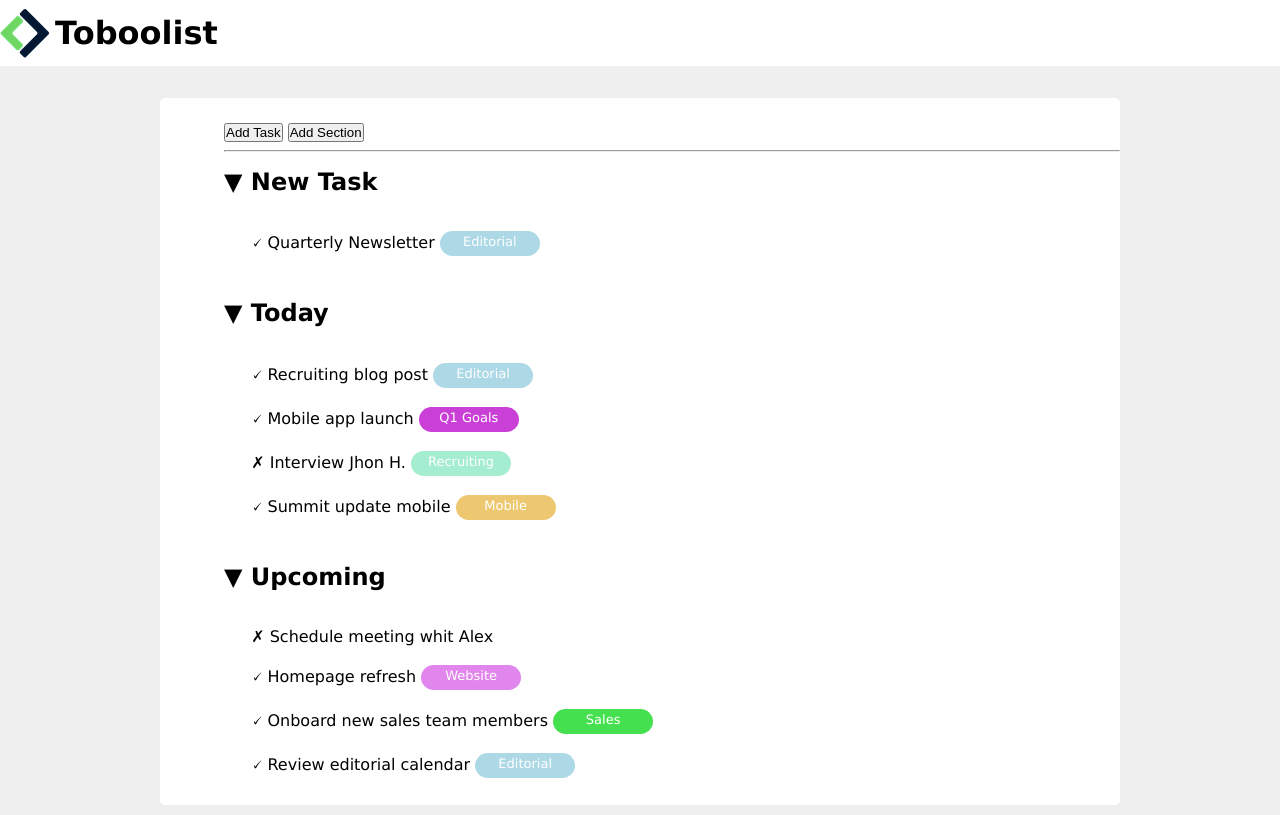
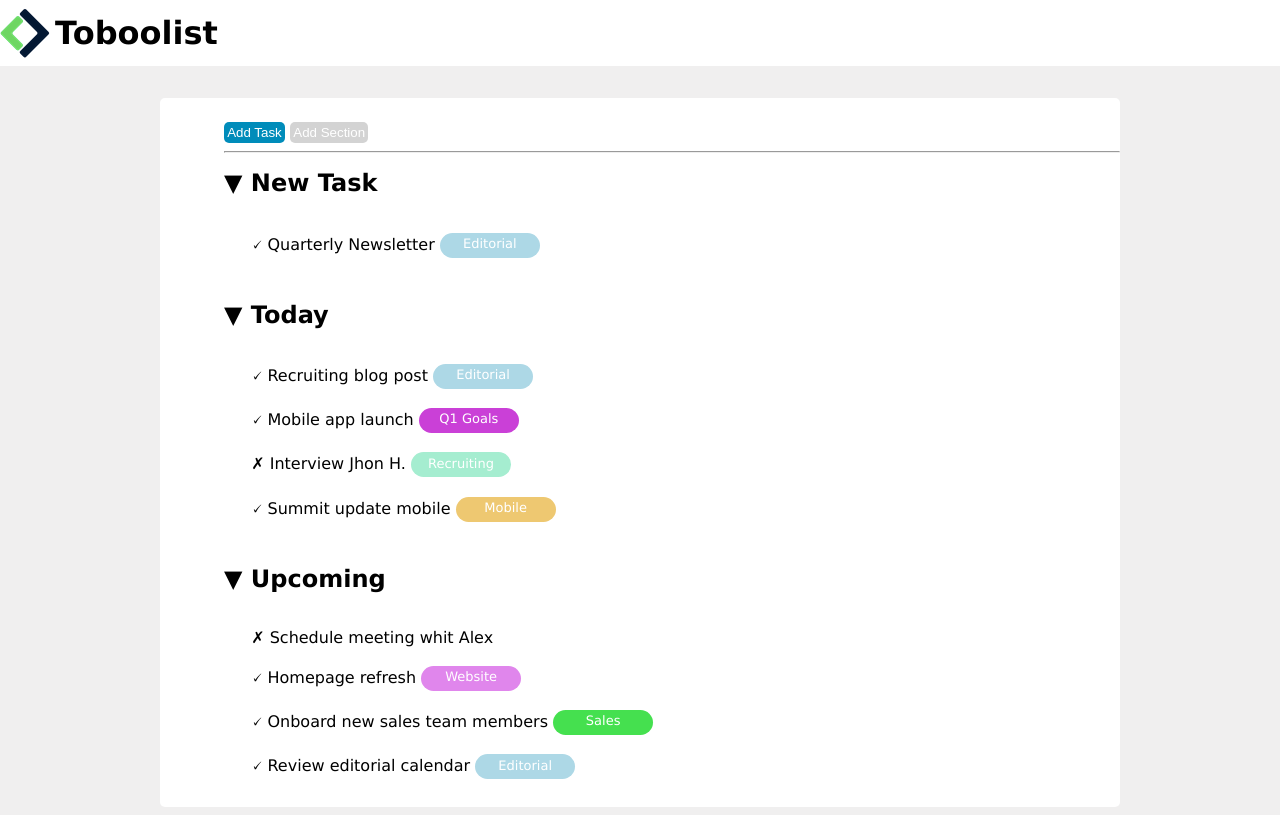
Before and after one commit to GabrieleGrossi/html-css-toboolist, a plain HTML site: page index.html in a window 1280 px wide. Drawn offline with Linux system fonts and the light colour scheme.

Commit message:
last fix

```diff
--- a/index.html
+++ b/index.html
@@ -15,8 +15,8 @@
     </header>
     <main>
         <p class="bottoni">
-            <button id="blu">Add Task</button>
-            <button>Add Section</button>
+            <button>Add Task</button>
+            <button class="bottonebianco">Add Section</button>
         </p>
         <hr>
         <p>
--- a/style.css
+++ b/style.css
@@ -119,8 +119,13 @@ li{
     color: white;
     padding-bottom: 0.5rem;
 }
-#id{
-    background-color: rgb(126, 126, 220);
+button{
+    background-color: #008CBA;
     color: white;
     border-radius: 5px;
+    border: none;
+    padding: 0.2rem;
 }
+.bottonebianco{
+    background-color: lightgrey;
+}
```
